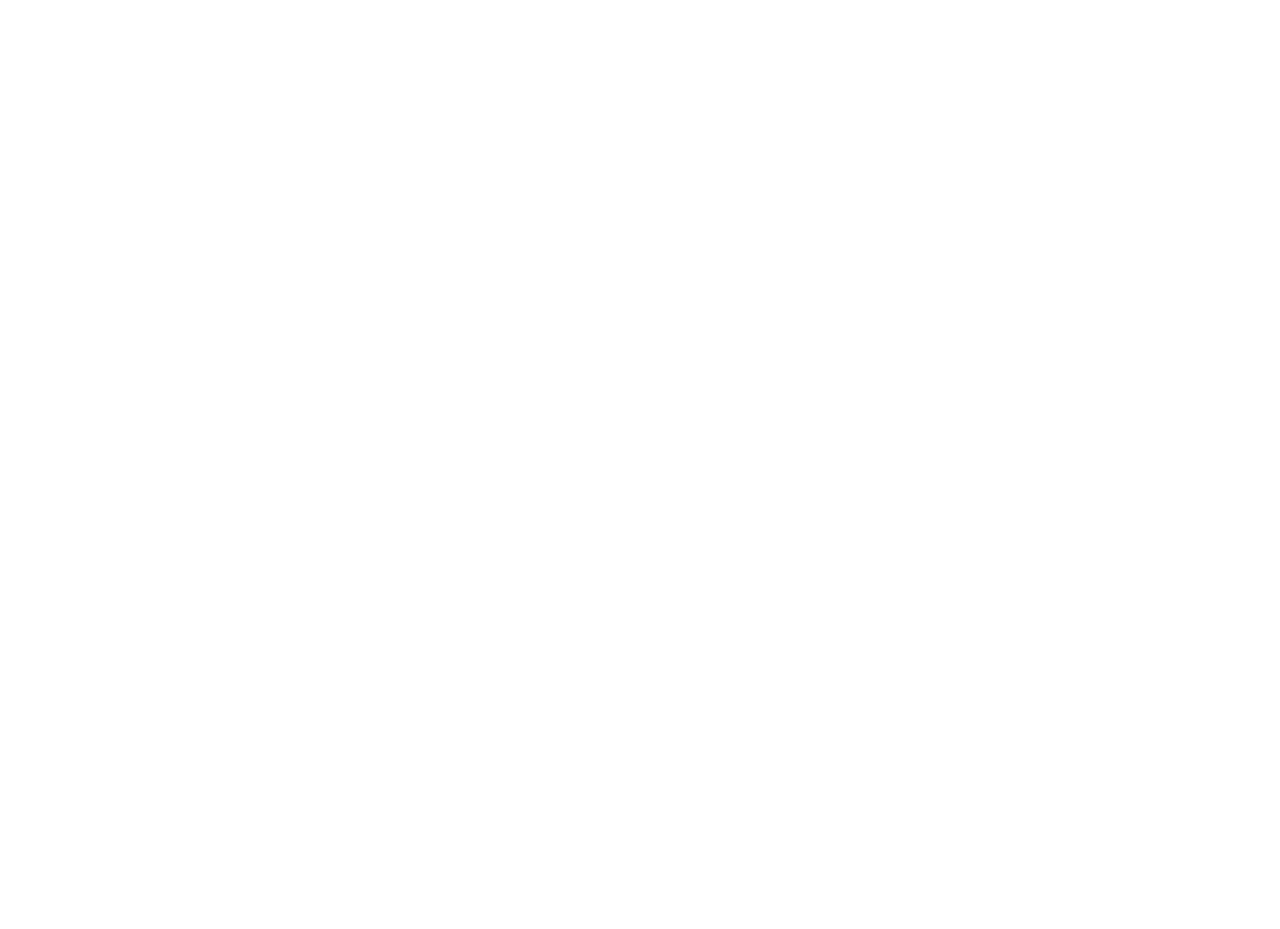
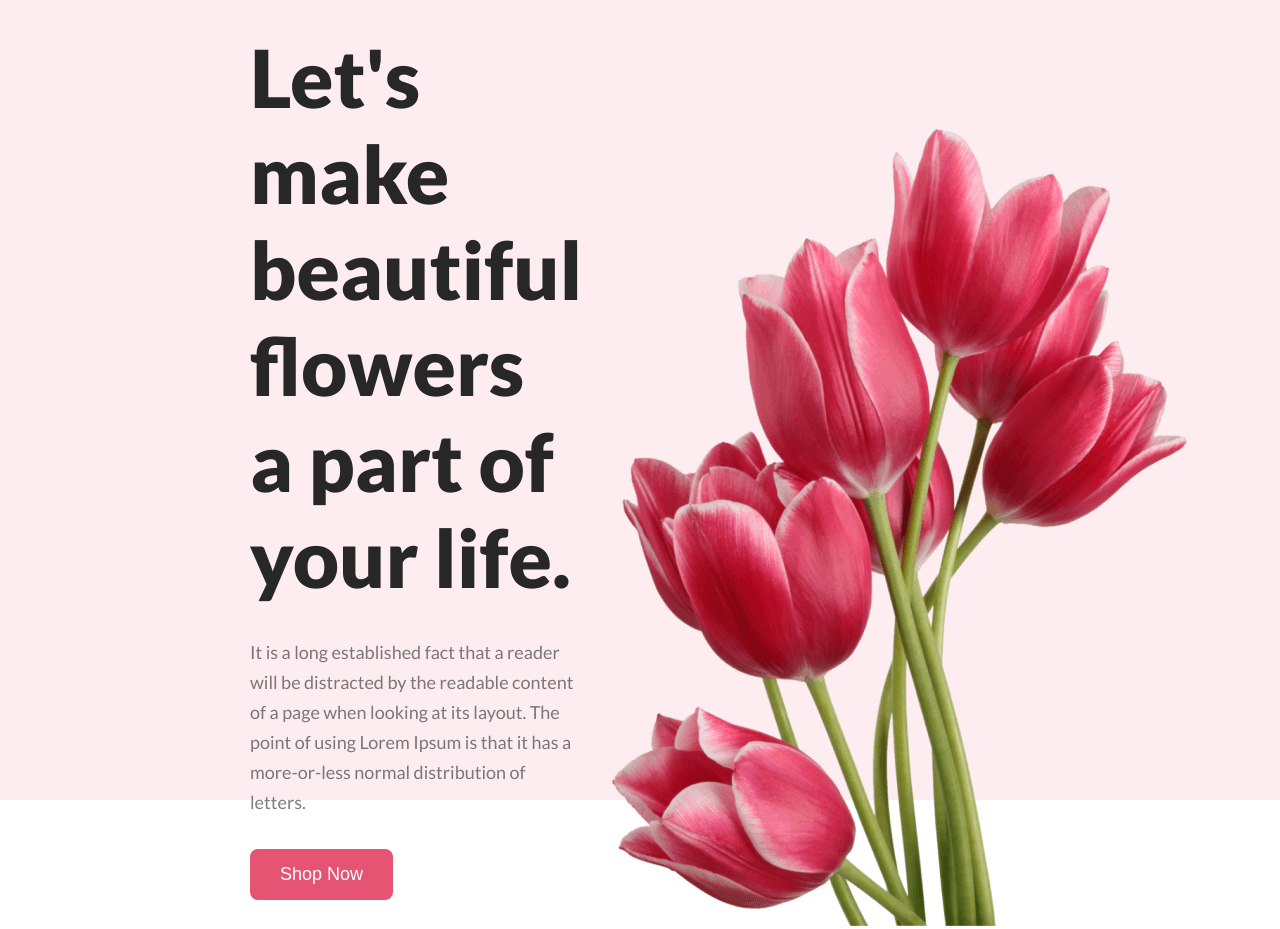
Before and after one commit to reyad-hasan/First-Assignment, a plain HTML site: page index.html in a window 1280 px wide. Before the commit the page ends 800 px from the top, so only its background shows below. Drawn offline with Linux system fonts and the light colour scheme.

Commit message:
complete header section styles and design

```diff
--- a/css/style.css
+++ b/css/style.css
@@ -0,0 +1,49 @@
+* {
+    padding: 0px;
+    margin: 0px;
+}
+
+body {
+    font-family: 'Lato';
+}
+
+/* header section styles start from here */
+header {
+    background: rgba(229, 84, 115, 0.10);
+    height: 100vh;
+    padding: 0px 250px;
+}
+
+.header-container {
+    display: flex;
+    justify-content: space-between;
+    align-items: center;
+
+}
+
+.header-title {
+    color: #272727;
+    font-size: 80px;
+    font-weight: 800;
+    line-height: normal;
+}
+
+.header-description {
+    color: rgba(39, 39, 39, 0.60);
+    font-size: 18px;
+    font-weight: 400;
+    line-height: 30px;
+    padding: 32px 0px;
+}
+
+.header-btn {
+    border-radius: 8px;
+    background: #E55473;
+    border: 0;
+    padding: 15px 30px;
+    color: #fff;
+    font-size: 18px;
+}
+.header-right{
+    padding-top: 126px;
+}
--- a/index.html
+++ b/index.html
@@ -1,11 +1,34 @@
 <!DOCTYPE html>
 <html lang="en">
+
 <head>
     <meta charset="UTF-8">
     <meta name="viewport" content="width=device-width, initial-scale=1.0">
     <title>First-Assignment</title>
+    <link rel="preconnect" href="https://fonts.googleapis.com">
+    <link rel="preconnect" href="https://fonts.gstatic.com" crossorigin>
+    <link
+        href="https://fonts.googleapis.com/css2?family=Lato:wght@100;300;400;700;900&family=Open+Sans:wght@300;400;700;800&display=swap"
+        rel="stylesheet">
+    <link rel="stylesheet" href="css/style.css">
 </head>
+
 <body>
+    <!-- header section start from here -->
+    <header>
+        <div class="header-container">
+            <div class="header-left">
+                <h1 class="header-title">Let's make <br> beautiful flowers a part of your life.</h1>
+                <p class="header-description">It is a long established fact that a reader will be distracted by the
+                    readable content of a page when looking at its layout. The point of using Lorem Ipsum is that it has
+                    a more-or-less normal distribution of letters.</p>
+                    <button class="header-btn">Shop Now</button>
+            </div>
+            <div class="header-right">
+                <img class="header-image" src="flower/pngwing10.png" alt="Header Photo">
+            </div>
+        </div>
+    </header>
+</body>
 
-</body>
 </html>
```
Also changed, not shown: flower/Flower 01.png (added), flower/Group 57.png (added), flower/Group 58.png (added), flower/Group 59.png (added), flower/Rectangle 4.png (added), flower/Rectangle 5.png (added), flower/Rectangle 6.png (added), flower/Rectangle 9.png (added), flower/pngwing 5.png (added), flower/pngwing 6.png (added), flower/pngwing 7.png (added), flower/pngwing 8.png (added), flower/pngwing10.png (added), 2 other files.
